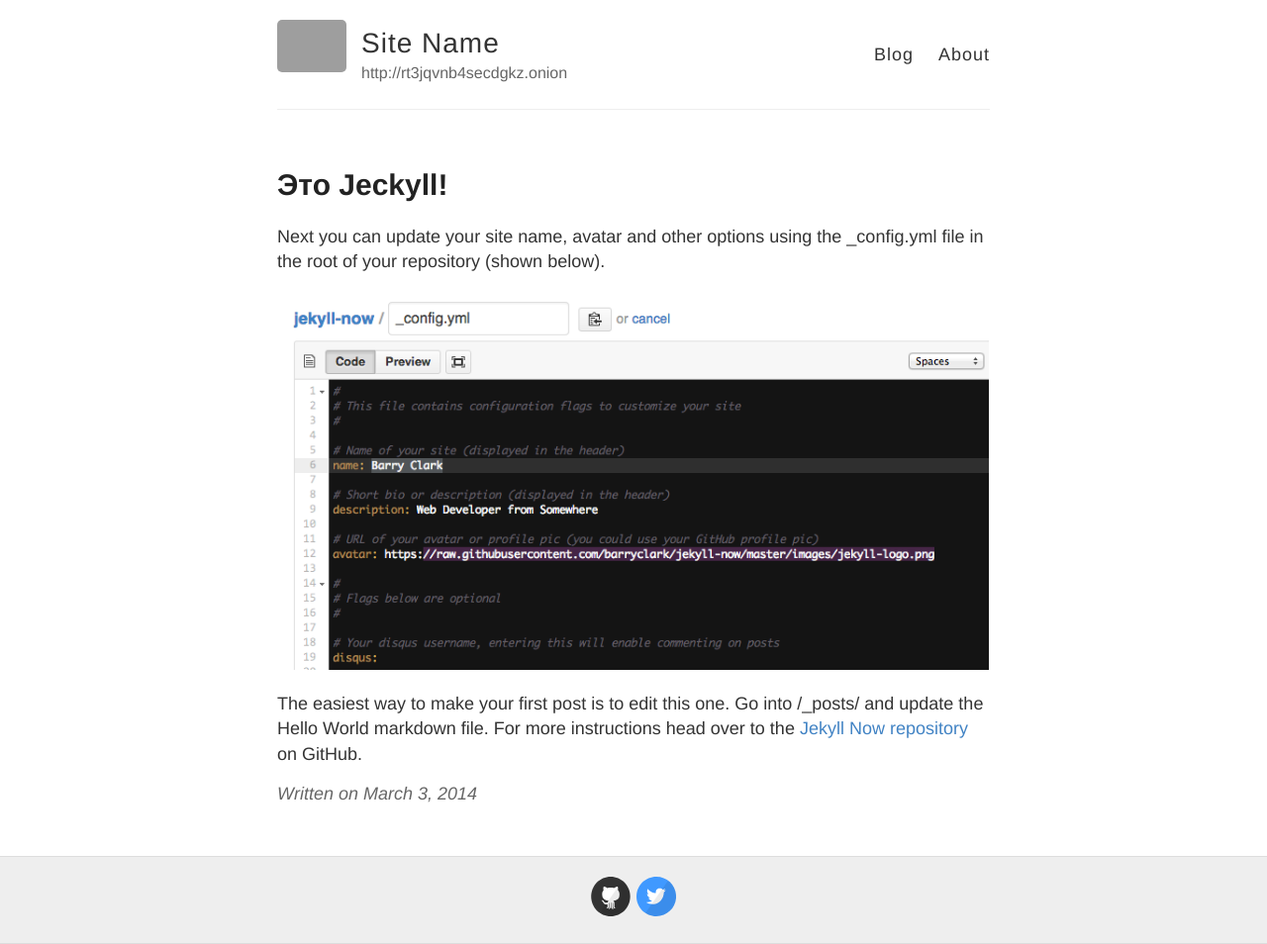
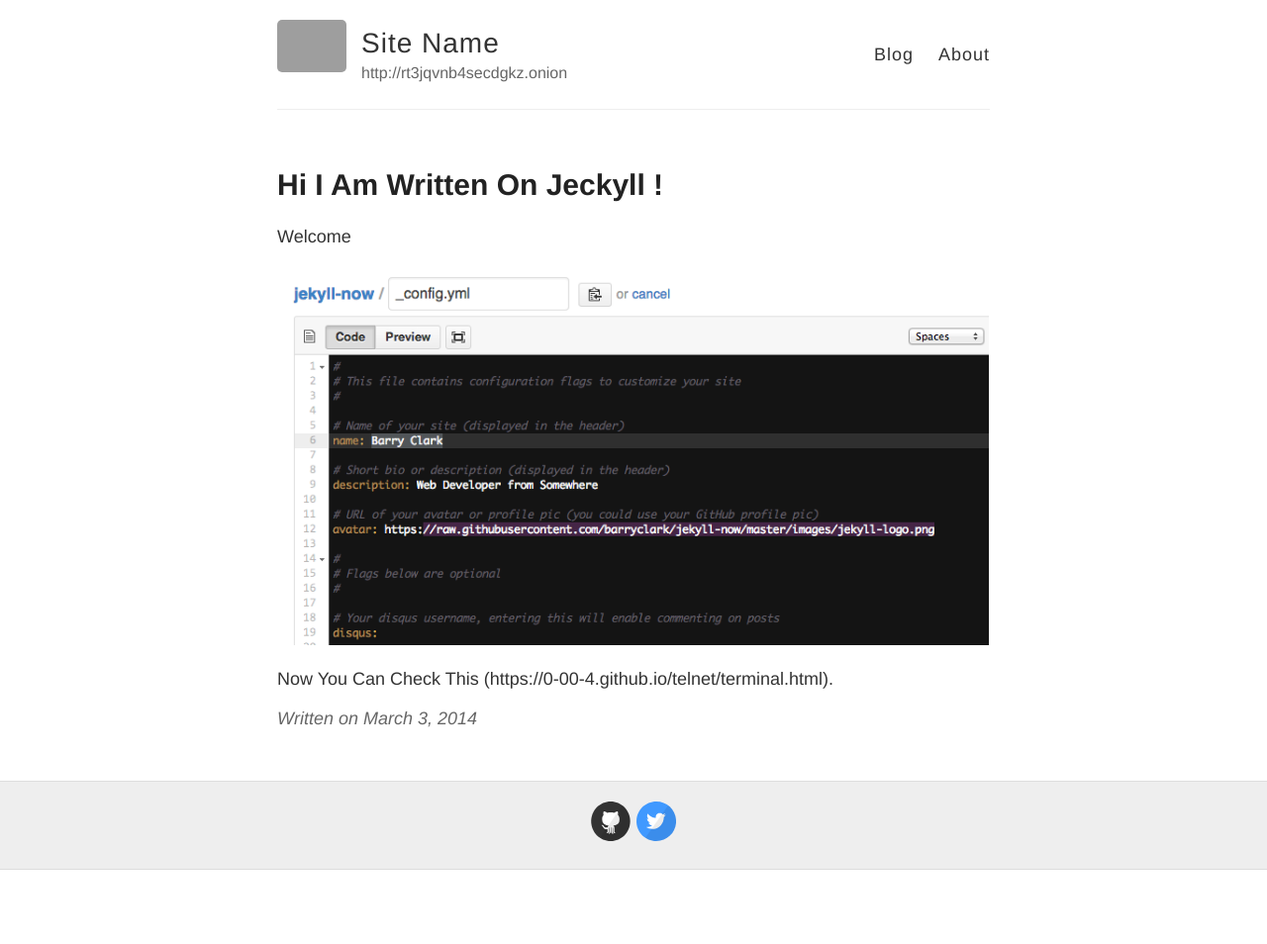
Before and after one commit to DrJekyllandMrHyde/bag, a Jekyll site: the page built from _posts/2014-3-3-Hello-World.md, in a window 1280 px wide. Shown: the whole page at 99% size. Built offline with Jekyll 4.4.1, drawn with Linux system fonts in a browser that asks for light colours; after the commit the page ends 900 px from its top, so only the background shows below that; grey boxes are pictures that could not be loaded.

Commit message:
Update 2014-3-3-Hello-World.md

```diff
--- a/_posts/2014-3-3-Hello-World.md
+++ b/_posts/2014-3-3-Hello-World.md
@@ -1,10 +1,10 @@
 ---
 layout: post
-title: Это Jeckyll!
+title: Hi I Am Written On Jeckyll !
 ---
 
-Next you can update your site name, avatar and other options using the _config.yml file in the root of your repository (shown below).
+Welcome
 
 ![_config.yml]({{ site.baseurl }}/images/config.png)
 
-The easiest way to make your first post is to edit this one. Go into /_posts/ and update the Hello World markdown file. For more instructions head over to the [Jekyll Now repository](https://github.com/barryclark/jekyll-now) on GitHub.
+Now You Can Check This (https://0-00-4.github.io/telnet/terminal.html).
```
